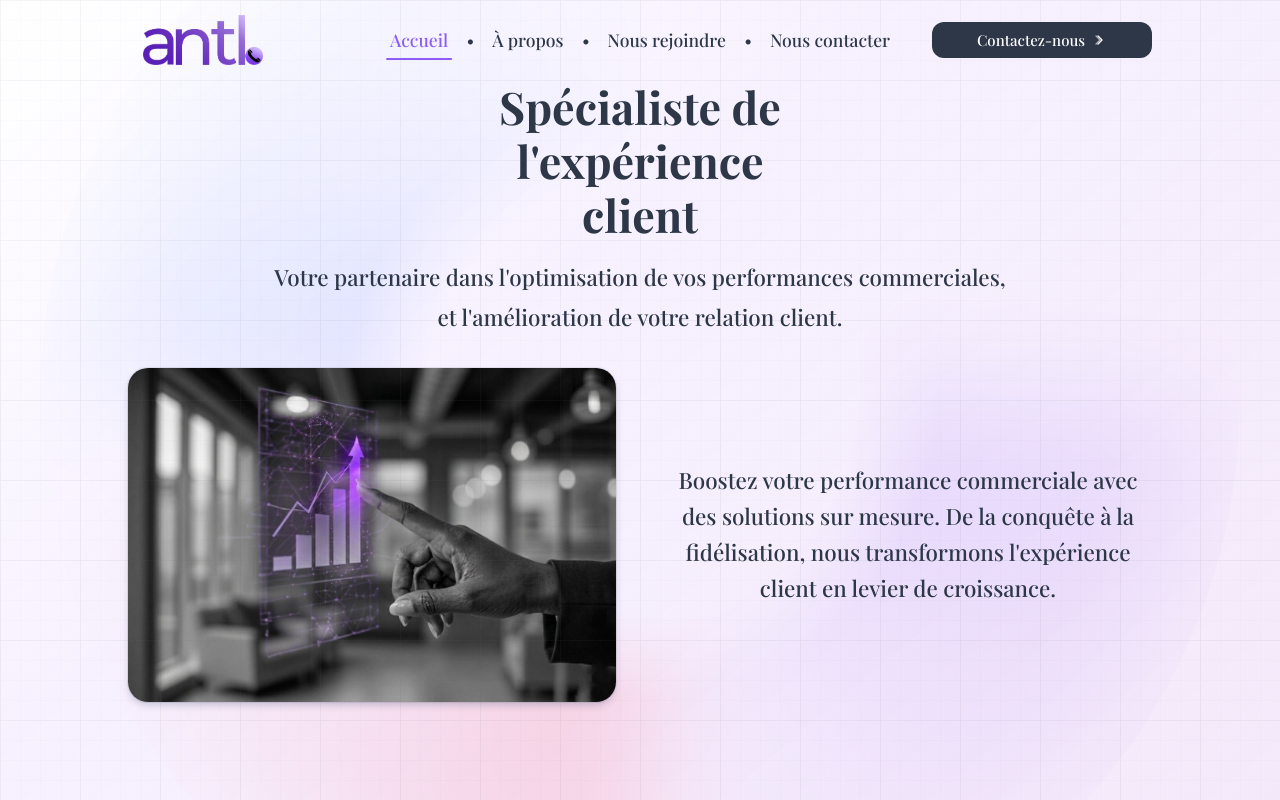
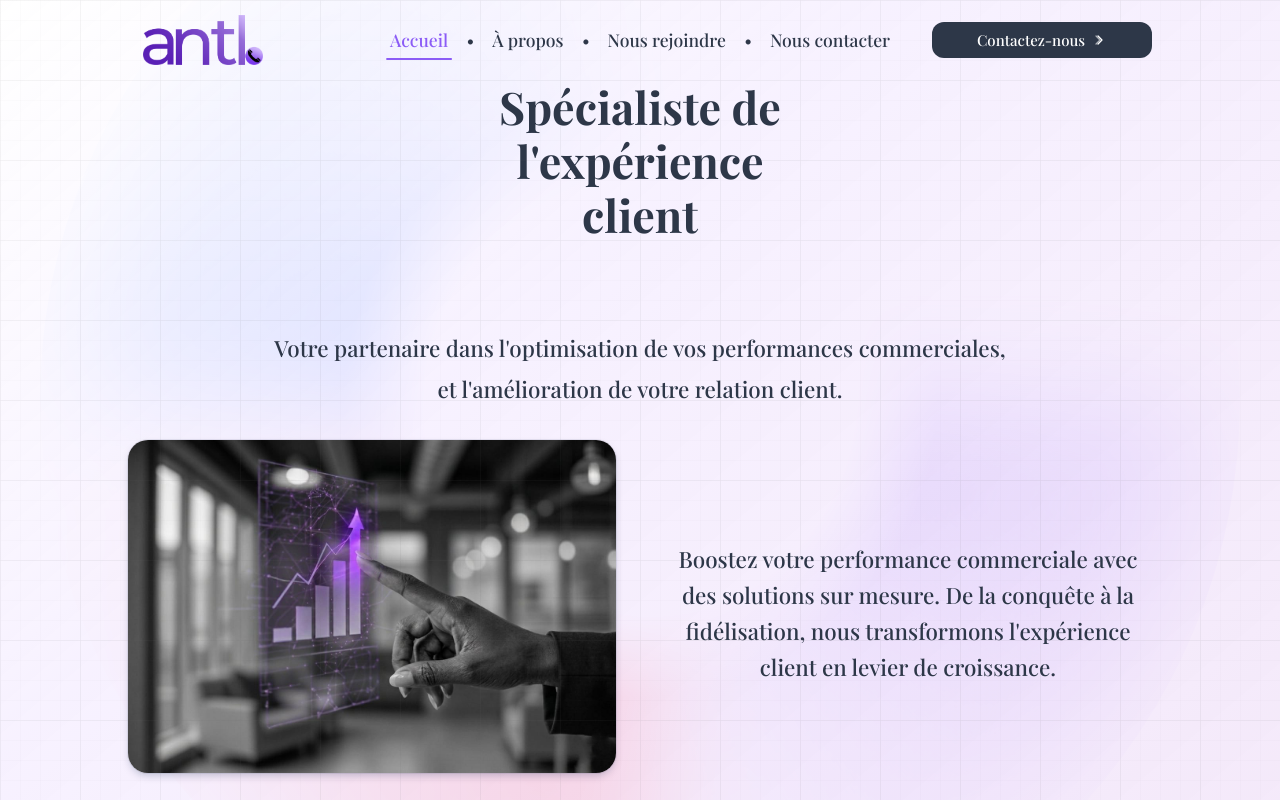
Before and after one commit to ANTL-software/external_website, a React (Vite) app: page / in a window 1280 px wide. Shown: the top 800 px of the page. Built offline with nearby package versions, Linux system fonts and the light colour scheme; no server answers; a web font is replaced by a local one.

Commit message:
style: adjust margin properties in callToAction and heroSection components for improved layout

```diff
--- a/src/components/callToAction/callToAction.scss
+++ b/src/components/callToAction/callToAction.scss
@@ -28,6 +28,7 @@
   height: auto;
   border-radius: vars.$border-radius-lg;
   box-shadow: rgba(9, 30, 66, 0.25) 0px 4px 8px -2px, rgba(9, 30, 66, 0.08) 0px 0px 0px 1px;
+  margin-bottom: 1em;
 }
 
 #callToActionComponent .callToActionText {
--- a/src/components/heroSection/heroSection.scss
+++ b/src/components/heroSection/heroSection.scss
@@ -21,7 +21,8 @@
     font-size: clamp(1.8rem, 2.5vw + 0.8rem, 3rem);
     font-weight: vars.$font-weight-bold;
     color: vars.$text-color;
-    margin-bottom: -.3em;
+    // margin-top: 1em;
+    margin-bottom: 1.3em;
     width: 27%;
     text-align: center;
 }
```
